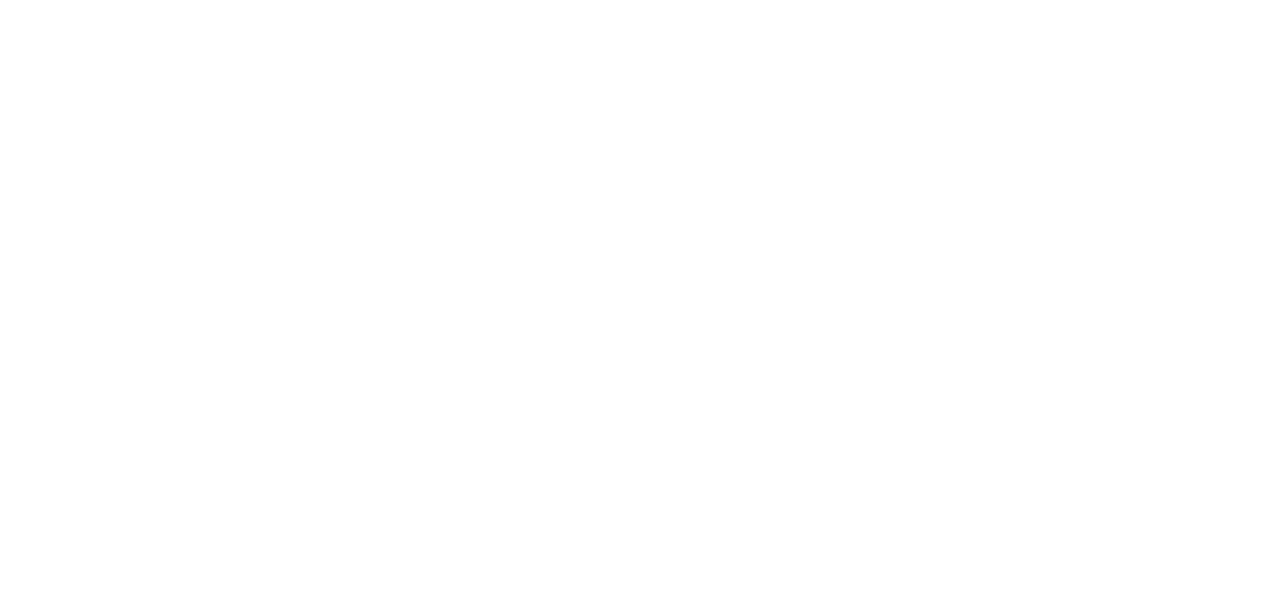
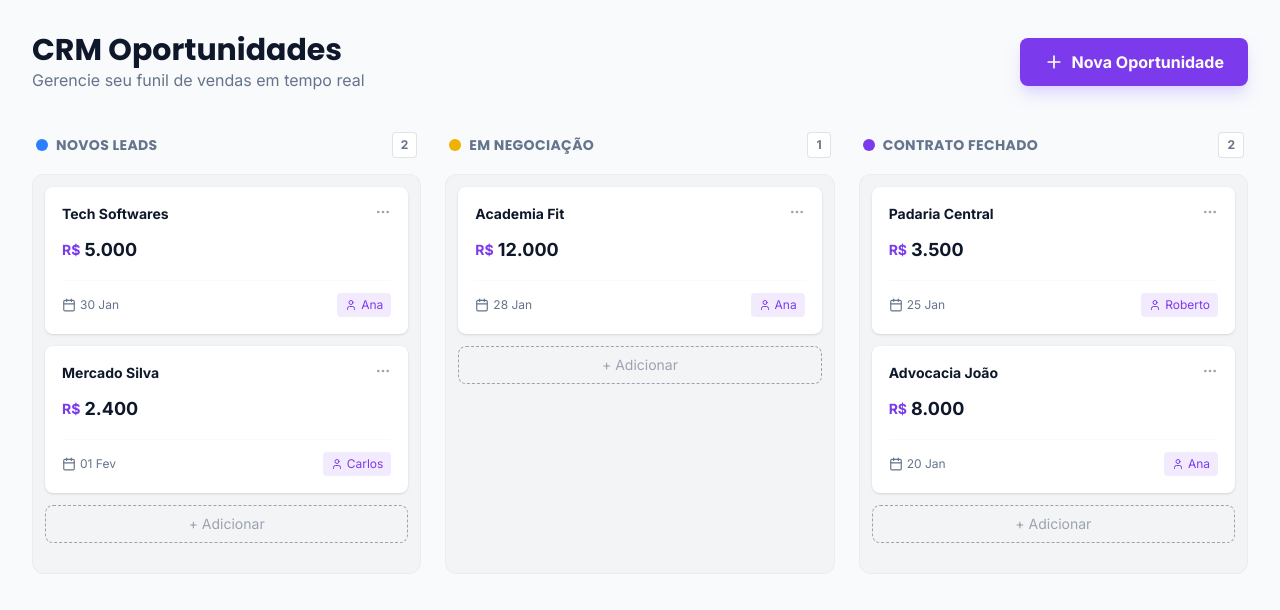
Before and after one commit to grupo06-turmajavascript11/CRM-FRONTEND-TASK2, a React (Vite) app: page /oportunidades in a window 1280 px wide. Before the commit this address had no page. Shown: the top 610 px of the page. Built offline with nearby package versions, Linux system fonts and the light colour scheme.

Commit message:
fix: consertando erros de merge

```diff
--- a/src/App.tsx
+++ b/src/App.tsx
@@ -5,6 +5,8 @@
 import { ToastContainer } from "react-toastify"
 import 'react-toastify/dist/ReactToastify.css';
 import Home from "./pages/Home";
+import { Oportunidades } from './pages/Oportunidades';
+import { Solucoes } from './pages/Solucoes';
 
 function App() {
   return (
@@ -16,6 +18,8 @@
         <Route path="/cadastro" element={<Cadastro />} />
         <Route path="/login" element={<Login />} />
         <Route path="/sobre-nos" element={<About />} />
+        <Route path="/solucoes" element={<Solucoes />} />
+        <Route path="/oportunidades" element={<Oportunidades />} />
       </Routes>
     </BrowserRouter>
     </>
--- a/src/pages/oportunidades/Oportunidades.tsx
+++ b/src/pages/Oportunidades.tsx
@@ -67,7 +67,7 @@
               </div>
 
               {/* Área de Cards */}
-              <div className="bg-gray-100 rounded-xl p-3 h-full border border-muted/10 min-h-[400px]">
+              <div className="bg-gray-100 rounded-xl p-3 h-full border border-muted/10 min-h-100">
                 <div className="space-y-3">
                   {coluna.items.map((card) => (
                     <div
```
Also changed, not shown: src/pages/Solucoes.tsx (renamed from src/pages/solucoes/Solucoes.tsx).
